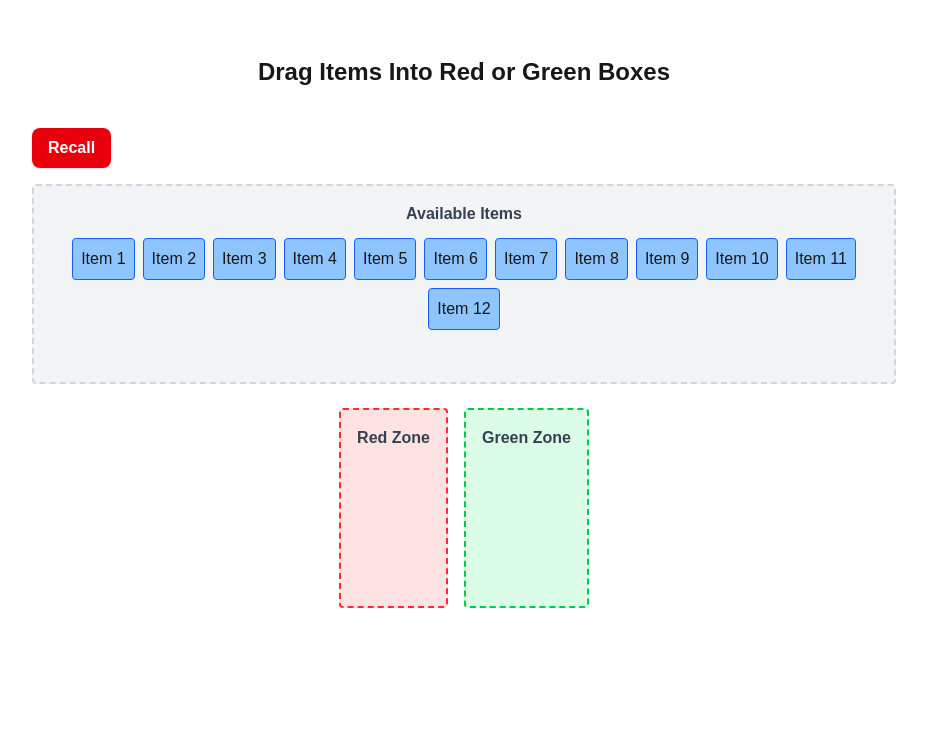
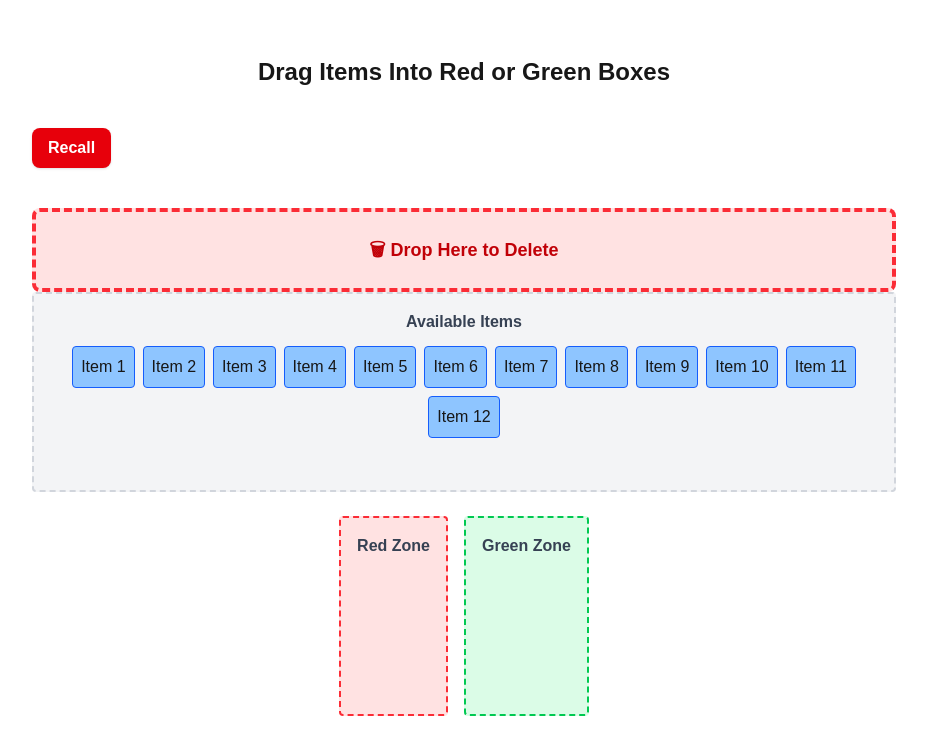
Before and after one commit to SantinoGiordano/GameApp, a Next.js app: page / in a window 1280 px wide. Shown: the top 754 px of the page, without its empty margins (176-1103 px from the left). Built offline with nearby package versions, Linux system fonts and the light colour scheme.

Commit message:
modifyed the trahs comopnent

```diff
--- a/app/components/trash.tsx
+++ b/app/components/trash.tsx
@@ -1,16 +1,18 @@
-
-import { DndContext } from "@dnd-kit/core";
 import React from "react";
+import { useDroppable } from "@dnd-kit/core";
 
 const Trash = () => {
+  const { setNodeRef, isOver } = useDroppable({ id: "trash" });
+
   return (
-    <>
-      <DndContext>
-        {/* <DroppableArea id="available" label="Available Items">
-            this
-        </DroppableArea> */}
-      </DndContext>
-    </>
+    <div
+      ref={setNodeRef}
+      className={`mt-6 p-6 border-4 border-dashed rounded-lg text-center transition-colors duration-200 ${
+        isOver ? "bg-red-300 border-red-600" : "bg-red-100 border-red-500"
+      }`}
+    >
+      <p className="text-red-700 font-bold text-lg">🗑 Drop Here to Delete</p>
+    </div>
   );
 };
 
```
